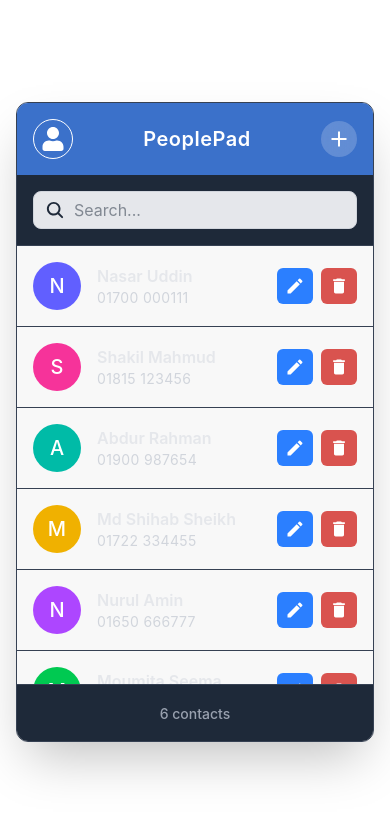
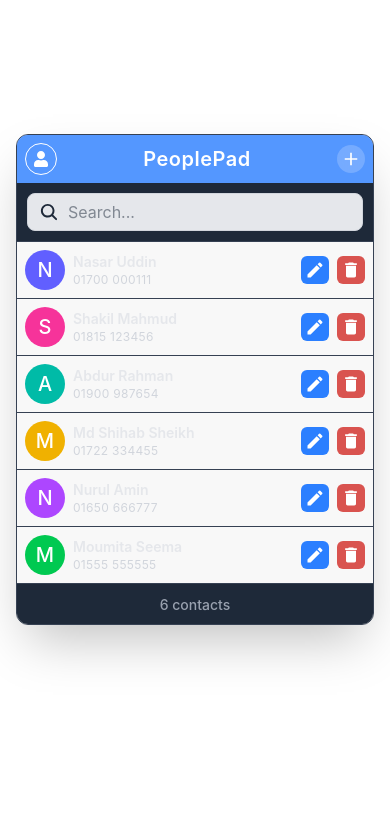
Before and after one commit to dearnasaruddin/peoplePad-frontend, a React (Vite) app: page / in a window 390 px wide. Shown: the top 816 px of the page. Built offline with nearby package versions, Linux system fonts and the light colour scheme; no server answers.

Commit message:
create contact page design done

```diff
--- a/src/App.jsx
+++ b/src/App.jsx
@@ -5,6 +5,7 @@ import VerifyEmail from './pages/VerifyEmail'
 import ResetPassPage from './pages/ResetPassPage'
 import ForgotPassPage from './pages/ForgotPassPage'
 import ContactListPage from './pages/ContactListPage'
+import CreateContactPage from './pages/CreateContactPage'
 
 function App() {
 
@@ -12,6 +13,7 @@ function App() {
     <BrowserRouter>
       <Routes>
         <Route path='/' element={<ContactListPage/>} />
+        <Route path='/create' element={<CreateContactPage/>} />
         <Route path='/registration' element={<RegistrationPage/>} />
         <Route path='/login' element={<LoginPage/>} />
         <Route path={`/verify/:token`} element={<VerifyEmail/>} />
--- a/src/components/layout/Footer.jsx
+++ b/src/components/layout/Footer.jsx
@@ -1,7 +1,7 @@
 
 const Footer = ({ itemCount }) => {
     return (
-        <div className="bg-gray-800 p-4 text-center border-t border-gray-700 cursor-default">
+        <div className="bg-gray-800 p-2 lg:p-4 text-center border-t border-gray-700 cursor-default">
             {itemCount > 0 &&
                 <span className="text-gray-400 text-sm font-medium">
                     {itemCount} contacts
--- a/src/components/layout/Header.jsx
+++ b/src/components/layout/Header.jsx
@@ -1,21 +1,24 @@
+import { Link } from 'react-router-dom'
 import { FaUser } from "react-icons/fa";
 import { IoMdAdd } from "react-icons/io";
 
 const Header = () => {
     return (
-        <div className="bg-[#3b71ca] p-4 flex justify-between items-center text-white">
+        <div className="bg-blue-500/80 p-2 lg:p-4 flex justify-between items-center text-white">
 
             {/* User */}
-            <div className="size-10 flex justify-center items-center border rounded-full">
-                <FaUser className="text-2xl m-1" />
+            <div className="size-8 lg:size-10 flex justify-center items-center border rounded-full cursor-pointer">
+                <div className="tooltip tooltip-bottom" data-tip="profile">
+                    <FaUser className="lg:text-2xl m-1" />
+                </div>
             </div>
 
             <h1 className="text-xl font-semibold tracking-wide">PeoplePad</h1>
 
             {/* Add Button */}
-            <button className="bg-white/20 hover:bg-white/30 transition rounded-full p-1.5 backdrop-blur-sm cursor-pointer">
-                <IoMdAdd className="text-2xl" />
-            </button>
+            <Link to={'/create'} className="bg-white/20 hover:bg-white/30 transition rounded-full p-1 lg:p-1.5 backdrop-blur-sm cursor-pointer">
+                <IoMdAdd className="text-xl lg:text-2xl" />
+            </Link>
         </div>
     )
 }
--- a/src/components/shared/ListItem.jsx
+++ b/src/components/shared/ListItem.jsx
@@ -3,32 +3,32 @@ import { getAvatarColor, getInitial } from "../../utils/createAvatar";
 
 const ListItem = ({ imgSrc, name, phone }) => {
     return (
-        <div className="flex items-center justify-between p-4 hover:bg-gray-900 transition-colors duration-150">
+        <div className="flex items-center justify-between p-2 lg:p-4 hover:bg-gray-900 transition-colors duration-150">
 
             {/* Avatar & Info */}
-            <div className="flex items-center gap-4">
+            <div className="flex items-center gap-2 lg:gap-4">
                 {imgSrc ? (
-                    <div className="size-12 rounded-full overflow-hidden">
+                    <div className="size-10 lg:size-12 rounded-full overflow-hidden">
                         <img src={imgSrc} alt={name} className="w-full h-full object-cover" />
                     </div>
                 ) : (
-                    <div className={`size-12 rounded-full flex items-center justify-center text-white text-xl font-medium ${getAvatarColor(name)}`}>
+                    <div className={`size-10 lg:size-12 rounded-full flex items-center justify-center text-white text-xl font-medium ${getAvatarColor(name)}`}>
                         {getInitial(name)}
                     </div>
                 )}
 
                 <div className="flex flex-col cursor-default">
-                    <span className="text-gray-200 font-semibold text-base">{name}</span>
-                    <span className="text-gray-300 text-sm tracking-wide">{phone}</span>
+                    <span className="text-gray-200 font-semibold text-sm lg:text-base">{name}</span>
+                    <span className="text-gray-300 text-xs lg:text-sm tracking-wide">{phone}</span>
                 </div>
             </div>
 
             {/* Action Buttons */}
             <div className="flex items-center gap-2">
-                <button className="bg-blue-500 hover:bg-blue-600 text-white p-2 rounded-md transition cursor-pointer">
+                <button className="bg-blue-500 hover:bg-blue-600 text-white p-1 lg:p-2 rounded-md transition cursor-pointer">
                     <MdEdit className='text-xl' />
                 </button>
-                <button className="bg-[#d9534f] hover:bg-red-600 text-white p-2 rounded-md transition cursor-pointer">
+                <button className="bg-[#d9534f] hover:bg-red-600 text-white p-1 lg:p-2 rounded-md transition cursor-pointer">
                     <MdDelete className='text-xl' />
                 </button>
             </div>
--- a/src/components/shared/SearchBar.jsx
+++ b/src/components/shared/SearchBar.jsx
@@ -2,7 +2,7 @@ import { IoSearch } from 'react-icons/io5'
 
 const SearchBar = ({searchTerm, setSearchTerm}) => {
     return (
-        <div className="p-4 bg-gray-800 border-b border-gray-700">
+        <div className="p-2.5 lg:p-4 bg-gray-800 border-b border-gray-700">
             <div className="relative text-gray-800">
                 <div className="absolute inset-y-0 left-0 pl-3 flex items-center pointer-events-none">
                     <IoSearch className='text-xl' />
--- a/src/pages/ContactListPage.jsx
+++ b/src/pages/ContactListPage.jsx
@@ -16,7 +16,7 @@ const ContactListPage = () => {
   );
 
   return (
-    <div className="min-h-screen flex items-center justify-center p-4 font-sans">
+    <div className="h-[90vh] flex items-center justify-center p-4 font-sans">
 
       <div className="w-full max-w-md bg-base-200 border-gray-700 rounded-xl shadow-2xl overflow-hidden border ">
         {/* Header */}
--- /dev/null
+++ b/src/pages/CreateContactPage.jsx
@@ -0,0 +1,50 @@
+import { useState } from "react"
+import { Link } from "react-router-dom"
+
+
+const CreateContactPage = () => {
+
+    const [formData, setFormData] = useState({
+        name: '',
+        phone: '',
+        file: null
+    })
+
+    const handleChange = (e) => {
+        const { name, value } = e.target;
+        setFormData({ ...formData, [name]: value });
+    };
+
+    const handleFileChange = (e) => {
+        setFormData({ ...formData, file: e.target.files[0] });
+    };
+
+
+    const handleSubmit = (e)=>{
+        e.preventDefault()
+    }
+
+    return (
+        <div className="flex flex-col justify-center items-center h-[80vh]">
+            <form onSubmit={handleSubmit} className="fieldset bg-base-200 border-base-300 rounded-box w-xs border p-4">
+                <legend className="fieldset-legend">Create Contact</legend>
+
+                <label className="label">Full Name</label>
+                <input type="text" name="name" value={formData.name} required onChange={handleChange} className="input focus:border-none focus:outline-1 focus:outline-gray-400" placeholder="full name" />
+
+                <label className="label">Phone</label>
+                <input type="number" name="phone" value={formData.phone} required onChange={handleChange} className="input focus:border-none focus:outline-1 focus:outline-gray-400" placeholder="phone" />
+
+                <label className="label">Profile Image</label>
+                <input type="file" onChange={handleFileChange} className="file-input focus:border-none focus:outline-1 focus:outline-gray-400" />
+
+                <div className="flex gap-2.5 items-center mt-4">
+                    <Link to={'/'} className="btn grow btn-neutral rounded-md">Cancel</Link>
+                    <button type="submit" className="btn grow bg-blue-500/80 rounded-md">Save</button>
+                </div>
+            </form>
+        </div>
+    )
+}
+
+export default CreateContactPage
--- a/src/pages/ForgotPassPage.jsx
+++ b/src/pages/ForgotPassPage.jsx
@@ -25,13 +25,13 @@ const ForgotPassPage = () => {
         <legend className="fieldset-legend">Forgot Password</legend>
 
         <label className="label">Email</label>
-        <input type="email" onChange={(e) => setFormData({ email: e.target.value })} value={formData.email} className="input focus:border-none focus:outline-1 focus:outline-gray-400" placeholder="email" />
+        <input type="email" required onChange={(e) => setFormData({ email: e.target.value })} value={formData.email} className="input focus:border-none focus:outline-1 focus:outline-gray-400" placeholder="email" />
 
         {
           loading ?
             <button className="btn btn-neutral mt-4 rounded-md">Loading ...</button>
             :
-            <button onClick={handleSubmit} className="btn btn-neutral mt-4 rounded-md">Reset Password</button>
+            <button onClick={handleSubmit} className="btn bg-blue-500/80 mt-4 rounded-md">Reset Password</button>
         }
       </fieldset>
     </div>
--- a/src/pages/ResetPassPage.jsx
+++ b/src/pages/ResetPassPage.jsx
@@ -30,7 +30,7 @@ const ResetPassPage = () => {
 
         <label className="label">New Password</label>
         <div className="relative">
-          <input type={showPassword ? 'text' : 'password'} onChange={(e) => setFormData({ ...formData, password: e.target.value })} value={formData.password} className="input focus:border-none focus:outline-1 focus:outline-gray-400" placeholder="password" />
+          <input type={showPassword ? 'text' : 'password'} required onChange={(e) => setFormData({ ...formData, password: e.target.value })} value={formData.password} className="input focus:border-none focus:outline-1 focus:outline-gray-400" placeholder="password" />
           {formData.password &&
             (showPassword ?
               <span onClick={() => setShowPassword(false)} className="absolute top-1/2 -translate-y-1/2 text-lg text-gray-300 right-3 cursor-pointer"><GoEye /></span>
@@ -43,7 +43,7 @@ const ResetPassPage = () => {
           loading ?
             <button className="btn btn-neutral mt-4 rounded-md">Loading ...</button>
             :
-            <button onClick={handleSubmit} className="btn btn-neutral mt-4 rounded-md">Set Password</button>
+            <button onClick={handleSubmit} className="btn bg-blue-500/80 mt-4 rounded-md">Set Password</button>
         }
       </fieldset>
     </div>
```
Also changed, not shown: src/pages/LoginPage.jsx (+13 -7 lines), src/pages/RegistrationPage.jsx (+14 -7 lines).
